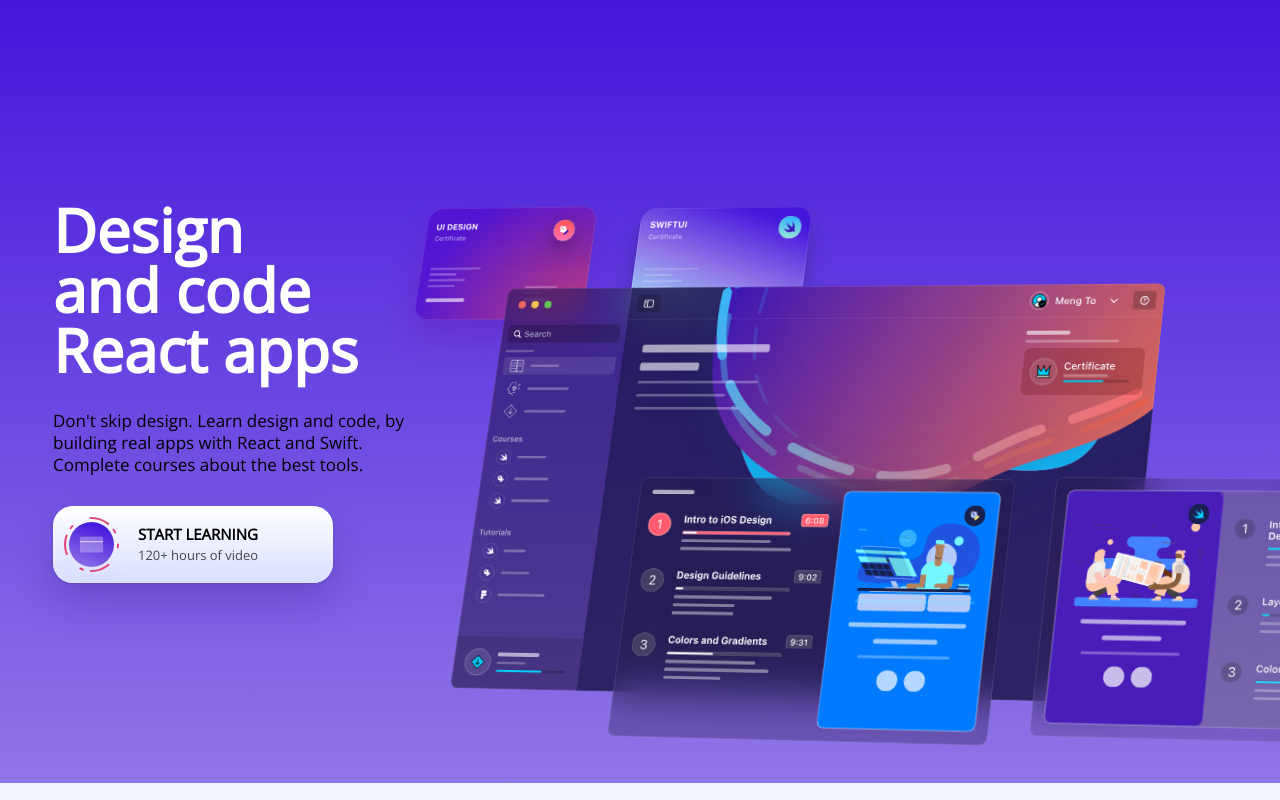
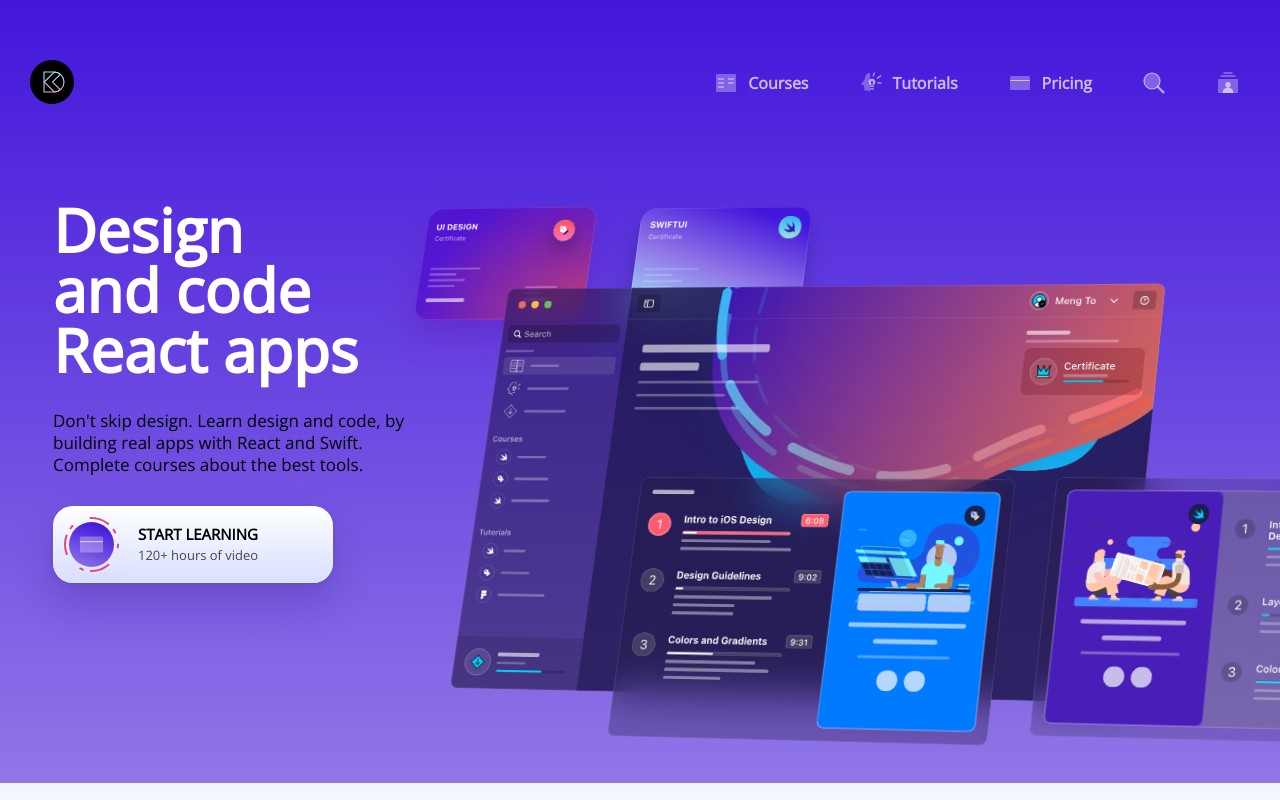
Before and after one commit to levisstrauss/Animations-website, a Gatsby site: page / in a window 1280 px wide. Built offline with nearby package versions, Linux system fonts and the light colour scheme; Gatsby itself is replaced by a stand-in of ours.

Commit message:
Menu configuration and design

```diff
--- /dev/null
+++ b/src/components/Buttons/MenuButton.js
@@ -0,0 +1,31 @@
+import React from 'react';
+import styled from 'styled-components';
+import {Link} from "gatsby";
+
+export default function  MenuButton({item}){
+    return(
+        <Link to={item.link}>
+            <MenuItem title={item.title}>
+                <img src={item.icon} alt={item.title} />
+                {item.title}
+            </MenuItem>
+        </Link>
+    );
+};
+
+const MenuItem = styled.div`
+  color: rgba(255, 255, 255, 0.7);
+  display: grid;
+  grid-template-columns: 24px auto;
+  gap: ${props => props.title ? "10px" : "0px"};
+  align-items: center;
+  padding: 10px;
+  transition: 0.5s ease-out;
+  border-radius: 10px;
+
+  :hover{
+    background: rgba(255, 255, 255, 0.1);
+    box-shadow: 0px 10px 20px rgba(0, 0, 0, 0.1),
+    inset 0px 0px 0px 0.5px rgba(255, 255, 255, 0.2);
+  }
+`;
--- /dev/null
+++ b/src/components/layout/Header.js
@@ -0,0 +1,38 @@
+import React from "react";
+import styled from 'styled-components';
+import {menuData} from '../../data/MenuData';
+import MenuButton from "../Buttons/MenuButton";
+import {Link} from "gatsby";
+
+export default function Header() {
+    return(
+        <Wrapper>
+            <Link to="/">
+                <img src="/images/logos/logo.svg" alt="logo" />
+            </Link>
+            <MenuWrapper count={menuData.length}>
+            {menuData.map((item, index) =>(
+             <MenuButton item={item}  key={index}/>
+            ))}
+            </MenuWrapper>
+        </Wrapper>
+    )
+}
+
+const Wrapper = styled.div`
+  position: absolute;
+  top: 60px;
+  display: grid;
+  grid-template-columns: 44px auto;
+  width: 100%;
+  justify-content: space-between;
+  padding: 0 30px;
+  align-items: center;
+`;
+
+const MenuWrapper = styled.div`
+  display: grid;
+  gap: 30px;
+  grid-template-columns: repeat(${props => props.count}, auto);
+
+`;
--- a/src/components/layout/layout.js
+++ b/src/components/layout/layout.js
@@ -1,11 +1,13 @@
 import React from "react"
 import "./layout.css"
 import {GlobalStyle} from "../Styles/GlobalStyle";
+import Header from "./Header";
 
 function Layout({ children }) {
   return (
     <>
         <GlobalStyle/>
+        <Header />
         <main>{children}</main>
     </>
   )
--- /dev/null
+++ b/src/data/MenuData.js
@@ -0,0 +1,27 @@
+export const menuData = [
+    {
+        title: "Courses",
+        icon: "/images/icons/courses.svg",
+        link: "/courses"
+    },
+    {
+        title: "Tutorials",
+        icon: "/images/icons/tutorials.svg",
+        link: "/tutorials"
+    },
+    {
+        title: "Pricing",
+        icon: "/images/icons/pricing.svg",
+        link: "/pricing"
+    },
+    {
+        title: "",
+        icon: "/images/icons/search.svg",
+        link: "/search"
+    },
+    {
+        title: "",
+        icon: "/images/icons/account.svg",
+        link: "/account"
+    },
+]
```
Also changed, not shown: src/components/tooltips/MenuTooltip.js (added).
